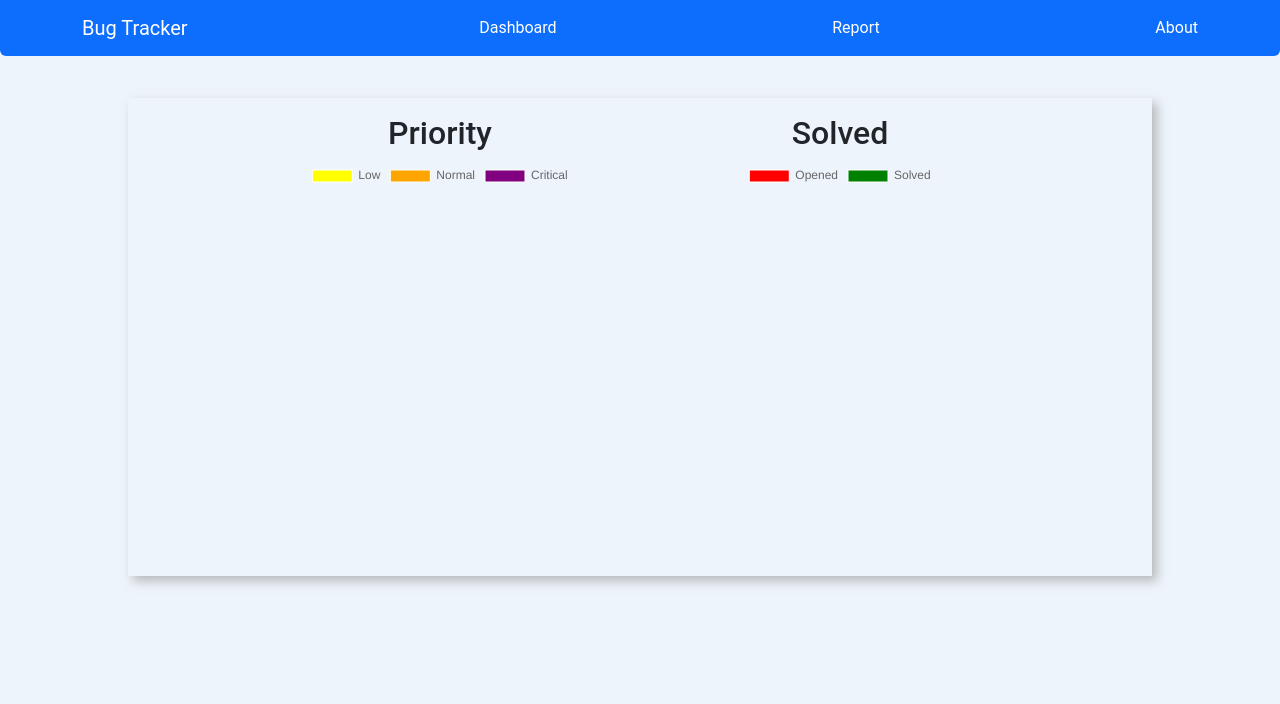
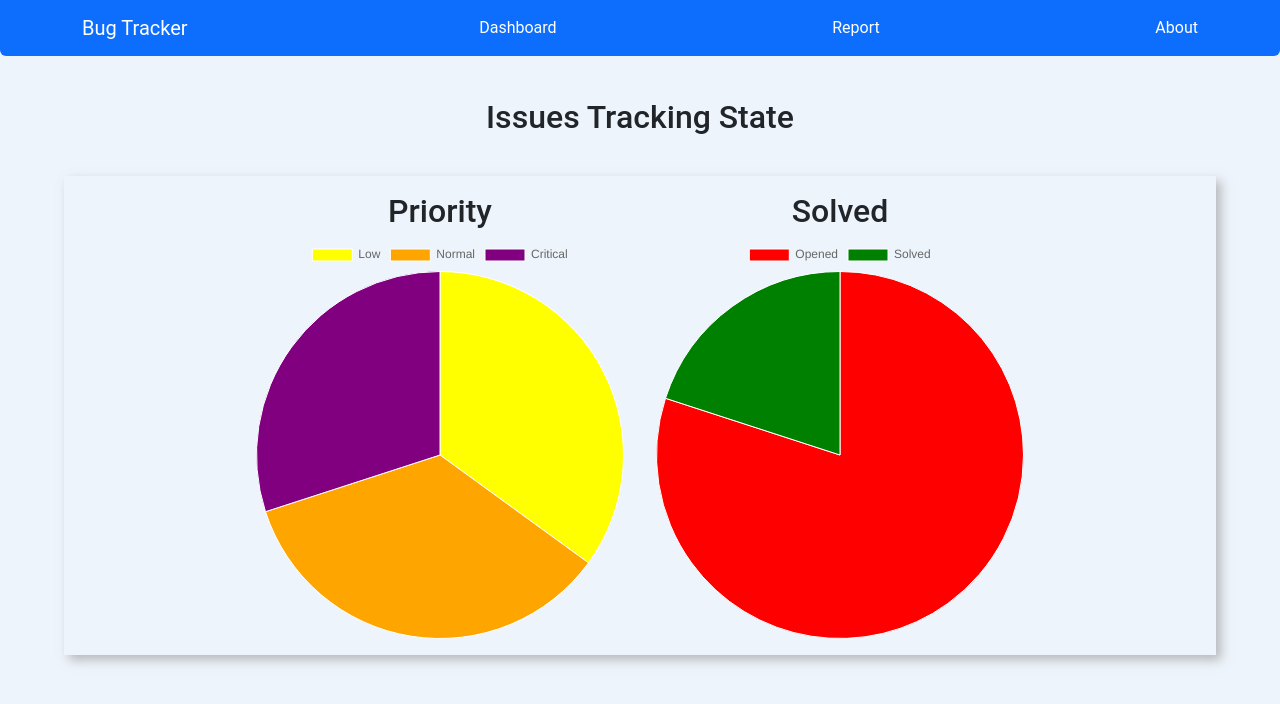
Before and after one commit to rezan83/bug-tracker, a React (Create React App) app: page / in a window 1280 px wide. Shown: the top 704 px of the page. Built offline with nearby package versions, Linux system fonts and the light colour scheme; no server answers.

Commit message:
better charts styling

```diff
--- a/src/App.js
+++ b/src/App.js
@@ -1,4 +1,4 @@
-// import { useState, useEffect } from 'react';
+import { useState, useEffect } from 'react';
 import { Routes, Route } from 'react-router-dom';
 import BugsList from './components/BugsList/BugsList';
 import BugForm from './components/BugForm';
@@ -6,18 +6,18 @@ import BugForm from './components/BugForm';
 import BugsPeriorityPie from './components/BugsPriorityPie';
 import BugsSolvedPie from './components/BugsSolvedPie';
 import Charts from './components/Charts';
-// import { bugsData } from './bugsData';
+import { bugsData } from './bugsData';
 import NavBar from './components/NavBar/NavBar';
 import { usePopulateCharts } from './hooks/usePopulateCharts';
 import { useFetchAllBugs } from './hooks/useFetchAllBugs';
 //the Issues is going to load when we click on a btn , I made it here just to see the style
 function App() {
  ;
-  // const [bugsDataSate, setBugsDataSate] = useState([]);
-  // useEffect(() => {
-  //   setBugsDataSate(bugsData);
-  // }, []);
-  const { fetchingState, setBugsDataSate, bugsDataSate } = useFetchAllBugs();
+  const [bugsDataSate, setBugsDataSate] = useState([]);
+  useEffect(() => {
+    setBugsDataSate(bugsData);
+  }, []);
+  // const { fetchingState, setBugsDataSate, bugsDataSate } = useFetchAllBugs();
   const { priorityData, solvedData } = usePopulateCharts(bugsDataSate);
   const handleGlobalChange = editedBug => {
     let oldBugIndex = bugsDataSate.findIndex(bug => bug.id === editedBug.id);
@@ -44,18 +44,18 @@ function App() {
           path="/report"
           element={
             <>
-              {fetchingState.isLoading && <h1>Loading </h1>}
+              {/* {fetchingState.isLoading && <h1>Loading </h1>}
               {fetchingState.isError && <h1>Error </h1>}
-              {fetchingState.isReady && (
+              {fetchingState.isReady && ( */}
                 <>
                   <BugForm bugsDataSate={bugsDataSate} setBugsDataSate={setBugsDataSate} />
                   <BugsList
                     bugsDataSate={bugsDataSate}
                     setBugsDataSate={setBugsDataSate}
                     handleGlobalChange={handleGlobalChange}
-                  />{' '}
+                  />
                 </>
-              )}
+
             </>
           }
         />
--- a/src/components/Charts/charts.css
+++ b/src/components/Charts/charts.css
@@ -1,7 +1,12 @@
+.charts-container {
+  margin-top: 3rem;
+  display: flex;
+  flex-direction: column;
+  gap: 2rem;
+}
 .charts {
-  margin-top: 3rem;
   padding: 1rem;
-  width: clamp(20rem, 80%, 100%);
+  width: 90vw;
   box-shadow: 5px 5px 10px hsla(0, 0%, 50%, 0.5);
   display: flex;
   flex-wrap: wrap;
--- a/src/components/Charts/index.jsx
+++ b/src/components/Charts/index.jsx
@@ -1,9 +1,12 @@
 import React from 'react';
 import './charts.css';
 const Charts = ({ children }) => {
-  return <div className="charts">
-    {children}
-  </div>;
+  return (
+    <div className="charts-container">
+      <h2>Issues Tracking State</h2>
+      <div className="charts">{children}</div>
+    </div>
+  );
 };
 
 export default Charts;
```
